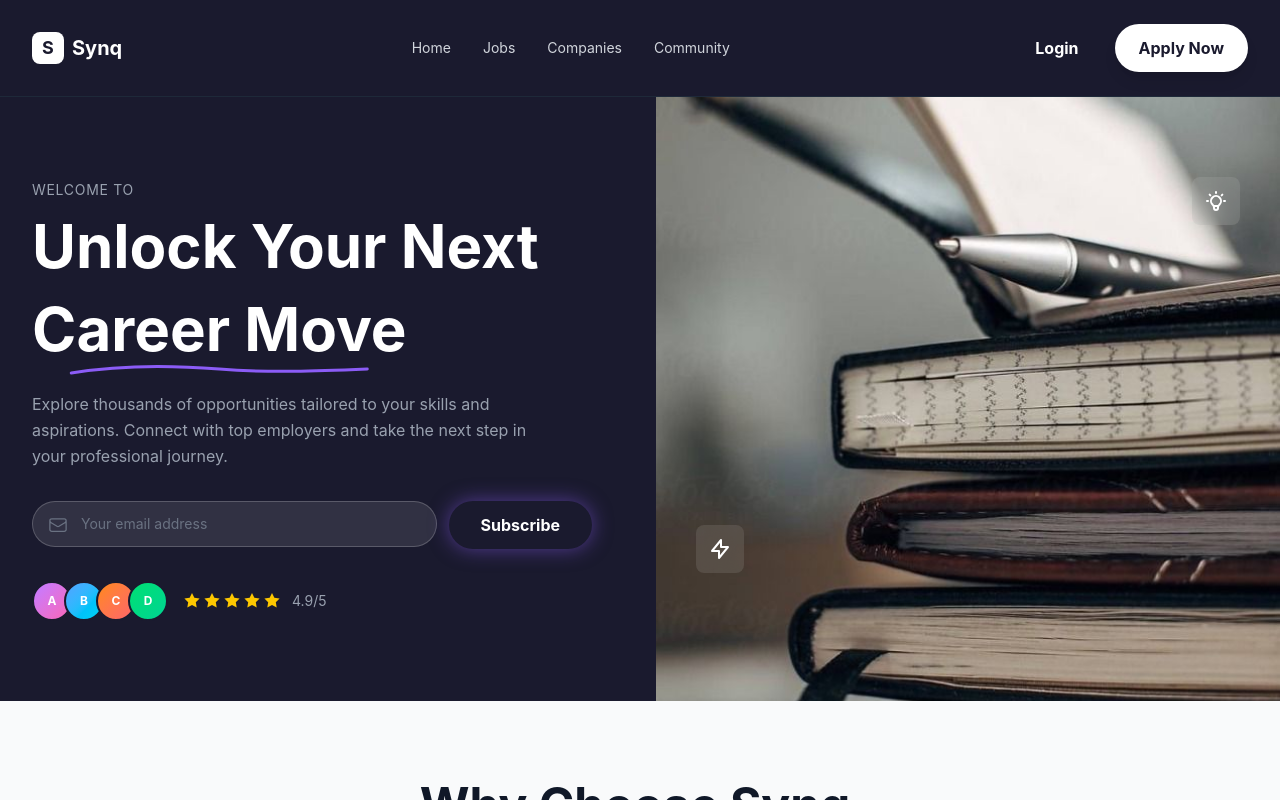
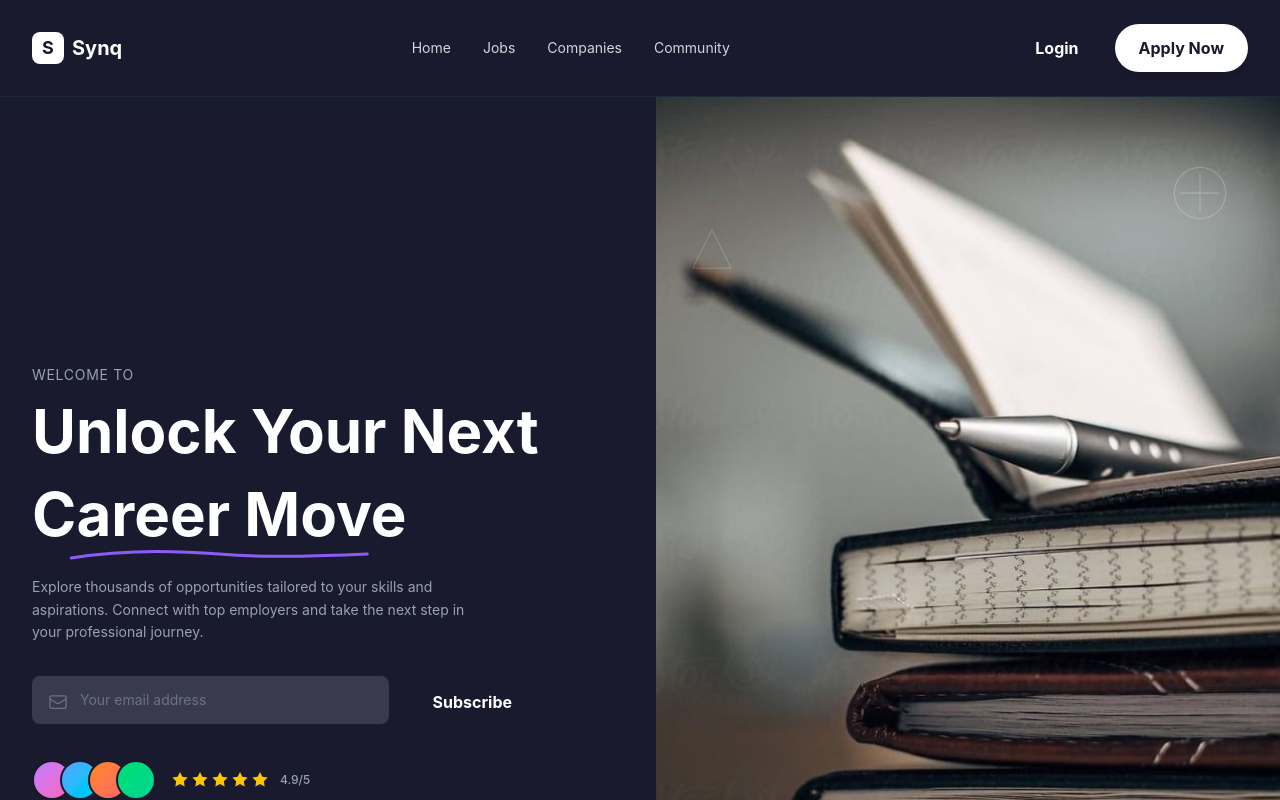
Before and after one commit to Blxss-T/Synq, a React (Vite) app in the folder frontend/: page / in a window 1280 px wide. Shown: the top 800 px of the page. Built offline with nearby package versions, Linux system fonts and the light colour scheme.

Commit message:
Initial commit

```diff
--- a/frontend/src/components/pages/Home.jsx
+++ b/frontend/src/components/pages/Home.jsx
@@ -95,12 +95,12 @@ const Home = () => {
                                 </h1>
                             </div>
 
-                            <p className="text-gray-400 text-sm md:text-base leading-relaxed mb-8 max-w-lg">
+                            <p className="text-gray-400 text-sm leading-relaxed mb-8 max-w-md">
                                 Explore thousands of opportunities tailored to your skills and aspirations. Connect with top employers and take the next step in your professional journey.
                             </p>
 
                             {/* Email Subscribe Form */}
-                            <form onSubmit={handleSubscribe} className="flex flex-col sm:flex-row gap-3 mb-8">
+                            <form onSubmit={handleSubscribe} className="flex flex-col sm:flex-row gap-3 mb-8 max-w-lg">
                                 <div className="relative flex-1">
                                     <svg xmlns="http://www.w3.org/2000/svg" fill="none" viewBox="0 0 24 24" strokeWidth={1.5} stroke="currentColor" className="w-5 h-5 absolute left-4 top-1/2 -translate-y-1/2 text-gray-500">
                                         <path strokeLinecap="round" strokeLinejoin="round" d="M21.75 6.75v10.5a2.25 2.25 0 0 1-2.25 2.25h-15a2.25 2.25 0 0 1-2.25-2.25V6.75m19.5 0A2.25 2.25 0 0 0 19.5 4.5h-15a2.25 2.25 0 0 0-2.25 2.25m19.5 0v.243a2.25 2.25 0 0 1-1.07 1.916l-7.5 4.615a2.25 2.25 0 0 1-2.36 0L3.32 8.91a2.25 2.25 0 0 1-1.07-1.916V6.75" />
@@ -110,29 +110,21 @@ const Home = () => {
                                         value={email}
                                         onChange={(e) => setEmail(e.target.value)}
                                         placeholder="Your email address"
-                                        className="w-full bg-white/10 border border-white/20 rounded-full py-3 pl-12 pr-4 text-white text-sm placeholder-gray-500 focus:outline-none focus:ring-2 focus:ring-brand-purple focus:border-transparent transition-all"
+                                        className="w-full bg-[#3a3a4f] border-0 rounded-lg py-3.5 pl-12 pr-4 text-white text-sm placeholder-gray-500 focus:outline-none focus:ring-1 focus:ring-brand-purple/30 transition-all"
                                     />
                                 </div>
-                                <Button type="submit" className="!bg-brand-cta hover:!bg-[#5a1a6b] !text-white !px-8 !py-3 !rounded-full whitespace-nowrap">
+                                <Button type="submit" className="!bg-brand-purple hover:!bg-brand-purple/90 !text-white !px-8 !py-3.5 !rounded-lg whitespace-nowrap !shadow-none">
                                     Subscribe
                                 </Button>
                             </form>
 
                             {/* User Avatars & Rating */}
                             <div className="flex items-center space-x-4">
-                                <div className="flex -space-x-2">
-                                    <div className="w-10 h-10 rounded-full bg-gradient-to-br from-purple-400 to-pink-400 border-2 border-[#1a1a2e] flex items-center justify-center text-white text-xs font-bold">
-                                        A
-                                    </div>
-                                    <div className="w-10 h-10 rounded-full bg-gradient-to-br from-blue-400 to-cyan-400 border-2 border-[#1a1a2e] flex items-center justify-center text-white text-xs font-bold">
-                                        B
-                                    </div>
-                                    <div className="w-10 h-10 rounded-full bg-gradient-to-br from-orange-400 to-red-400 border-2 border-[#1a1a2e] flex items-center justify-center text-white text-xs font-bold">
-                                        C
-                                    </div>
-                                    <div className="w-10 h-10 rounded-full bg-gradient-to-br from-green-400 to-emerald-400 border-2 border-[#1a1a2e] flex items-center justify-center text-white text-xs font-bold">
-                                        D
-                                    </div>
+                                <div className="flex -space-x-3">
+                                    <div className="w-10 h-10 rounded-full bg-gradient-to-br from-purple-400 to-pink-400 border-2 border-[#1a1a2e]"></div>
+                                    <div className="w-10 h-10 rounded-full bg-gradient-to-br from-blue-400 to-cyan-400 border-2 border-[#1a1a2e]"></div>
+                                    <div className="w-10 h-10 rounded-full bg-gradient-to-br from-orange-400 to-red-400 border-2 border-[#1a1a2e]"></div>
+                                    <div className="w-10 h-10 rounded-full bg-gradient-to-br from-green-400 to-emerald-400 border-2 border-[#1a1a2e]"></div>
                                 </div>
                                 <div className="flex items-center space-x-1">
                                     {[...Array(5)].map((_, i) => (
@@ -140,30 +132,34 @@ const Home = () => {
                                             <path d="M10 15l-5.878 3.09 1.123-6.545L.489 6.91l6.572-.955L10 0l2.939 5.955 6.572.955-4.756 4.635 1.123 6.545z" />
                                         </svg>
                                     ))}
-                                    <span className="text-gray-400 text-sm ml-2">4.9/5</span>
+                                    <span className="text-gray-400 text-xs ml-2 font-medium">4.9/5</span>
                                 </div>
                             </div>
                         </div>
 
                         {/* Right Image */}
-                        <div className="relative h-full min-h-[400px] lg:min-h-[600px]">
-                            <div className="absolute inset-0 lg:inset-y-0 lg:right-0">
+                        <div className="relative h-full min-h-[500px] lg:min-h-[650px]">
                             <img
                                 src={heroImage}
                                 alt="Professional workspace"
                                 className="w-full h-full object-cover"
                             />
-                                {/* Floating Icons */}
-                                <div className="absolute top-20 right-10 w-12 h-12 bg-white/10 backdrop-blur-md rounded-lg flex items-center justify-center animate-float-slow">
-                                    <svg className="w-6 h-6 text-white" fill="none" viewBox="0 0 24 24" stroke="currentColor">
-                                        <path strokeLinecap="round" strokeLinejoin="round" strokeWidth={2} d="M9.663 17h4.673M12 3v1m6.364 1.636l-.707.707M21 12h-1M4 12H3m3.343-5.657l-.707-.707m2.828 9.9a5 5 0 117.072 0l-.548.547A3.374 3.374 0 0014 18.469V19a2 2 0 11-4 0v-.531c0-.895-.356-1.754-.988-2.386l-.548-.547z" />
+                            {/* Floating Decorative Elements */}
+                            <div className="absolute top-16 right-12 w-16 h-16 opacity-20">
+                                <svg viewBox="0 0 100 100" className="text-white">
+                                    <circle cx="50" cy="50" r="40" stroke="currentColor" strokeWidth="2" fill="none" />
+                                    <path d="M50 20 L50 80 M20 50 L80 50" stroke="currentColor" strokeWidth="2" />
                                 </svg>
                             </div>
-                                <div className="absolute bottom-32 left-10 w-12 h-12 bg-white/10 backdrop-blur-md rounded-lg flex items-center justify-center animate-float-medium">
-                                    <svg className="w-6 h-6 text-white" fill="none" viewBox="0 0 24 24" stroke="currentColor">
-                                        <path strokeLinecap="round" strokeLinejoin="round" strokeWidth={2} d="M13 10V3L4 14h7v7l9-11h-7z" />
+                            <div className="absolute top-32 left-8 w-12 h-12 opacity-20">
+                                <svg viewBox="0 0 100 100" className="text-white">
+                                    <path d="M50 10 L90 90 L10 90 Z" stroke="currentColor" strokeWidth="2" fill="none" />
                                 </svg>
                             </div>
+                            <div className="absolute bottom-24 right-20 w-10 h-10 opacity-20">
+                                <svg viewBox="0 0 100 100" className="text-white">
+                                    <rect x="10" y="10" width="80" height="80" stroke="currentColor" strokeWidth="2" fill="none" />
+                                </svg>
                             </div>
                         </div>
                     </div>
```
Lines whose indentation alone changed are shown as unchanged.
